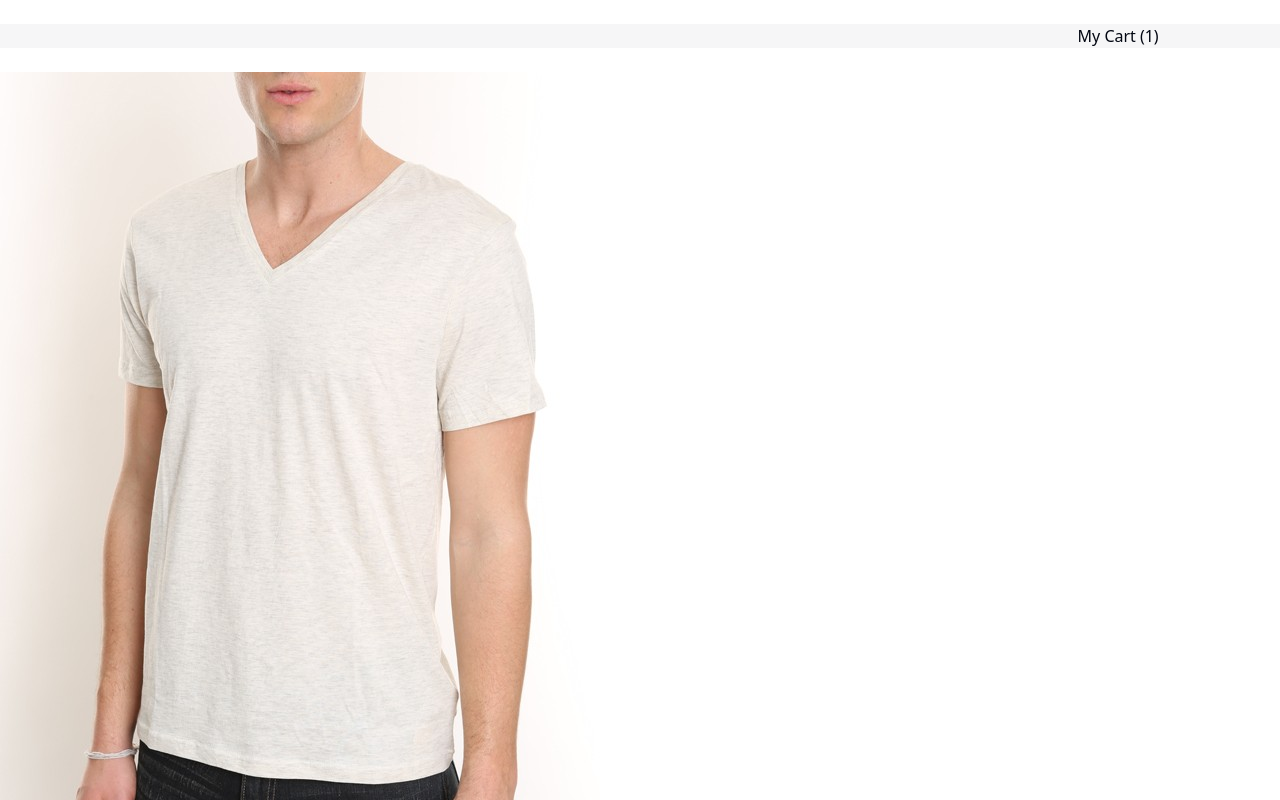
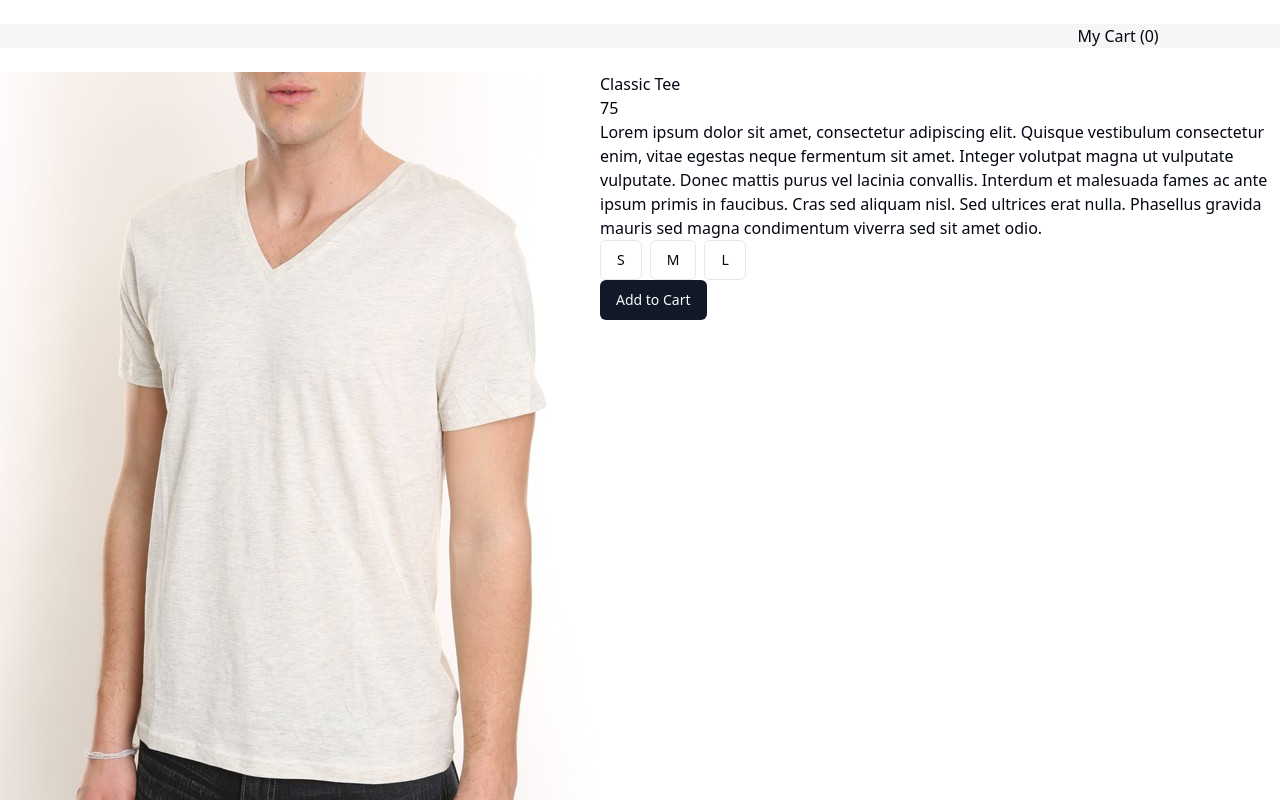
Before and after one commit to Devon-McGrath-github/moustache-rep, a React (Vite) app: page / in a window 1280 px wide. Shown: the top 800 px of the page. Built offline with nearby package versions, Linux system fonts and the light colour scheme.

Commit message:
Add new type declaration, adjust cart types

```diff
--- a/src/components/Cart.tsx
+++ b/src/components/Cart.tsx
@@ -1,4 +1,4 @@
-import { Product } from '@/routes/root';
+import { Selection } from '@/routes/root';
 import {
   DropdownMenu,
   DropdownMenuContent,
@@ -9,7 +9,7 @@ import { ShoppingCartIcon } from 'lucide-react';
 import CartItem from './CartItem';
 
 interface CartProps {
-  cart: Product[];
+  cart: Selection[];
 }
 
 export default function Cart({ cart }: CartProps) {
@@ -23,7 +23,7 @@ export default function Cart({ cart }: CartProps) {
         </div>
       </DropdownMenuTrigger>
       <DropdownMenuContent>
-        {cart.map((product: Product) => (
+        {cart.map((product: Selection) => (
           <>
             <DropdownMenuItem key={product.id}>
               <CartItem {...product} />
--- a/src/components/CartItem.tsx
+++ b/src/components/CartItem.tsx
@@ -1,18 +1,13 @@
-import { Product } from '@/routes/root';
+import { Selection } from '@/routes/root';
 
-export default function CartItem({
-  title,
-  price,
-  image,
-}: // size,
-Product) {
+export default function CartItem({ title, price, image, size }: Selection) {
   return (
     <div className="w-screen sm:w-72 grid grid-cols-[30%_70%] h-24 gap-2">
       <img src={image} alt={'Image of ' + title} className="w-12" />
       <div className="flex flex-col gap-2">
         <h1>{title}</h1>
         <h3>{price}</h3>
-        {/* <p>{size}</p> */}
+        <p>{size}</p>
       </div>
     </div>
   );
--- a/src/components/productPage.tsx
+++ b/src/components/productPage.tsx
@@ -1,5 +1,6 @@
-import { Product } from '@/routes/root';
+import { Product, Selection } from '@/routes/root';
 import { Button } from './ui/button';
+import { useState } from 'react';
 
 export default function ProductPage({
   title,
@@ -7,16 +8,36 @@ export default function ProductPage({
   description,
   image,
   sizes,
-}: Product) {
+  addToCart,
+}: Product & { addToCart: (product: Selection) => void }) {
+  const [count, setCount] = useState(0);
+
+  // PLACEHOLDER for adding size to cart
+  const size = 'S';
+
   return (
-    <div>
+    <div className="flex ">
       <img src={image} alt={'Image of ' + title} />
-      <h1>{title}</h1>
-      <h3>{price}</h3>
-      <p>{description}</p>
-      {sizes.map((e) => (
-        <Button>{e}</Button>
-      ))}
+      <div>
+        <h1>{title}</h1>
+        <h3>{price}</h3>
+        <p>{description}</p>
+
+        <div className="flex gap-2">
+          {sizes.map((e) => (
+            <Button variant="outline">{e}</Button>
+          ))}
+        </div>
+
+        <Button
+          onClick={() => {
+            setCount(count + 1);
+            addToCart({ id: count, title, price, description, image, size });
+          }}
+        >
+          Add to Cart
+        </Button>
+      </div>
     </div>
   );
 }
--- a/src/routes/root.tsx
+++ b/src/routes/root.tsx
@@ -23,17 +23,27 @@ const classicTee: Product = {
   sizes: ['S', 'M', 'L'],
 };
 
+export interface Selection {
+  id: number;
+  title: string;
+  price: number;
+  description: string;
+  image: string;
+  size: string;
+}
 /* NEED TO FETCH PRODUCT FROM API */
 
 export default function Root() {
-  // const [count, setCount] = useState(0);
-  const [cart, setCart] = useState([classicTee]);
+  const [cart, setCart] = useState([] as Selection[]);
+
+  function addToCart(product: Selection) {
+    setCart([...cart, product]);
+  }
 
   return (
     <>
       <nav className="w-screen max-w-full py-6">
         <div className="flex bg-[#F6F6F7] pr-4 justify-end md:justify-center ">
-          {/* change on mobile to icon */}
           <div className="flex justify-end gap-2 items-center md:w-10/12">
             <Cart cart={cart} />
           </div>
@@ -41,7 +51,11 @@ export default function Root() {
       </nav>
 
       <div className="card">
-        <ProductPage key={classicTee.id} {...classicTee} />
+        <ProductPage
+          key={classicTee.id}
+          {...classicTee}
+          addToCart={addToCart}
+        />
       </div>
     </>
   );
```
